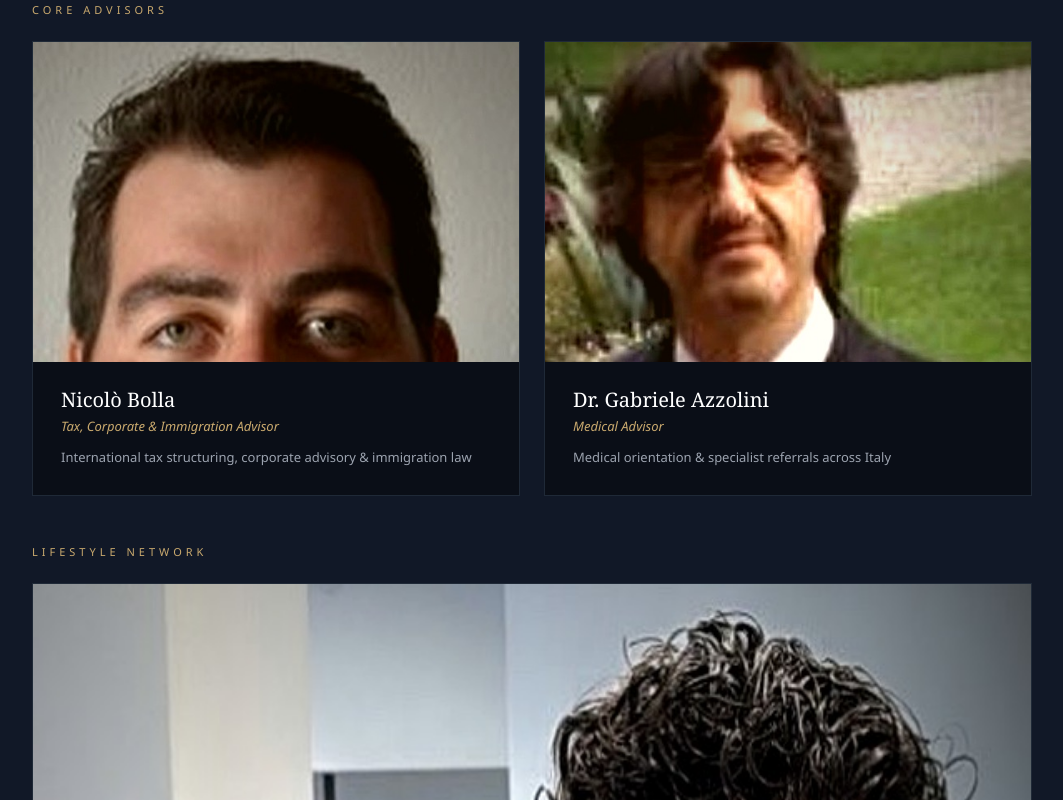
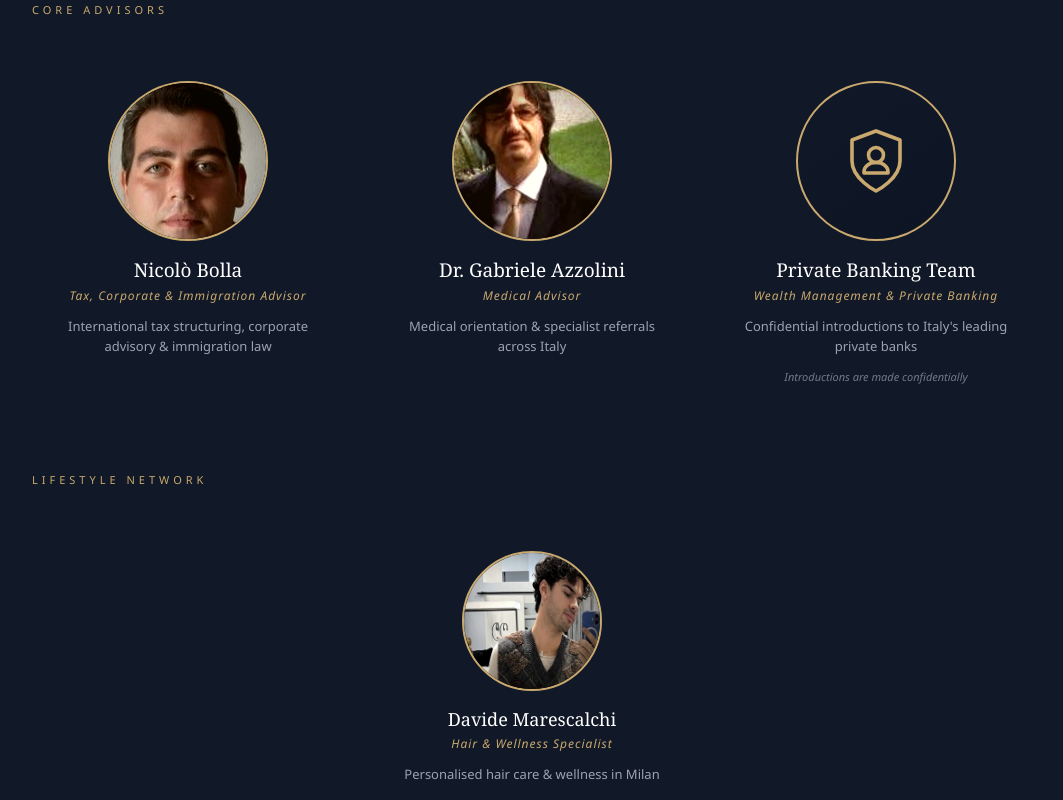
Before and after one commit to lazzolini/theitaliangateway, a React (Vite) app: page / in a window 1280 px wide. Shown: the part 3760-4560 px from the top of the page, without its empty margins (108-1171 px from the left). Built offline with nearby package versions, Linux system fonts and the light colour scheme.

Commit message:
Add files via upload

```diff
--- a/index.html
+++ b/index.html
@@ -3,16 +3,99 @@
   <head>
     <meta charset="UTF-8" />
     <meta name="viewport" content="width=device-width, initial-scale=1.0" />
-    <title>Italy Flat Tax €300K | HNWI Relocation to Milan | The Italian Gateway</title>
+    <title>The Italian Gateway | Italy Flat Tax €300K — HNWI Relocation to Milan</title>
     <meta name="description" content="Italy&#39;s €300,000 flat tax regime for HNWI: relocation advisory from Dubai, London &amp; Geneva to Milan. Private banking, Lake Como real estate, international schools, healthcare. One point of contact." />
     <meta name="robots" content="index, follow" />
     <link rel="canonical" href="https://theitaliangateway.com" />
     <meta property="og:type" content="website" />
     <meta property="og:url" content="https://theitaliangateway.com" />
-    <meta property="og:title" content="The Italian Gateway — Premium Relocation Advisory" />
+    <meta property="og:title" content="The Italian Gateway — Premium Relocation Advisory for HNWI" />
     <meta property="og:description" content="We guide HNWI and families to their ideal life in Italy. Tax, banking, real estate, healthcare, education — one point of contact." />
     <meta property="og:site_name" content="The Italian Gateway" />
     <link rel="icon" type="image/svg+xml" href="/favicon.svg" />
+    <script type="application/ld+json">
+    {
+      "@context": "https://schema.org",
+      "@type": "ProfessionalService",
+      "name": "The Italian Gateway",
+      "url": "https://theitaliangateway.com",
+      "description": "Premium relocation advisory for high-net-worth individuals and families moving to Italy. Tax optimization, private banking, real estate, healthcare, education.",
+      "areaServed": ["Italy", "Milan", "Lake Como", "Tuscany"],
+      "serviceType": ["Relocation Advisory", "Tax Planning", "Private Banking Introduction", "Real Estate", "Healthcare Coordination", "Education Consulting", "Immigration"],
+      "email": "info@theitaliangateway.com",
+      "address": {
+        "@type": "PostalAddress",
+        "addressLocality": "Milan",
+        "addressCountry": "IT"
+      },
+      "sameAs": [
+        "https://www.instagram.com/theitaliangateway",
+        "https://www.linkedin.com/company/theitaliangateway",
+        "https://www.tiktok.com/@theitaliangateway"
+      ]
+    }
+    </script>
+    <script type="application/ld+json">
+    {
+      "@context": "https://schema.org",
+      "@type": "WebSite",
+      "name": "The Italian Gateway",
+      "url": "https://theitaliangateway.com",
+      "potentialAction": {
+        "@type": "SearchAction",
+        "target": "https://theitaliangateway.com/#/guides?q={search_term_string}",
+        "query-input": "required name=search_term_string"
+      }
+    }
+    </script>
+    <script type="application/ld+json">
+    {
+      "@context": "https://schema.org",
+      "@type": "FAQPage",
+      "mainEntity": [
+        {
+          "@type": "Question",
+          "name": "What is Italy's flat tax for HNWI?",
+          "acceptedAnswer": {
+            "@type": "Answer",
+            "text": "Italy offers a flat tax of €300,000 per year on all foreign income for new residents who haven't been Italian tax residents for 9 of the prior 10 years. Family members can be added for €50,000 each. The regime lasts 15 years and includes exemption from inheritance tax on foreign assets."
+          }
+        },
+        {
+          "@type": "Question",
+          "name": "How much does it cost to relocate to Milan as an HNWI?",
+          "acceptedAnswer": {
+            "@type": "Answer",
+            "text": "The flat tax costs €300,000/year. A luxury apartment in Milan's best neighborhoods ranges from €8,000-15,000/sqm to buy or €3,000-8,000/month to rent. International school fees are €15,000-25,000/year. Total first-year setup costs (excluding property purchase) typically range from €50,000-150,000 depending on family size and requirements."
+          }
+        },
+        {
+          "@type": "Question",
+          "name": "Why are millionaires leaving the UK for Italy?",
+          "acceptedAnswer": {
+            "@type": "Answer",
+            "text": "The UK lost 16,500 millionaires in 2025 following the abolition of non-dom status, inheritance tax reforms on offshore trusts, CGT increases, and VAT on private school fees. Italy attracted 3,600 millionaires in 2025, making it the #1 European destination. Italy's flat tax, zero inheritance tax on foreign assets, world-class healthcare (WHO #2), and Milan's lifestyle make it the leading alternative."
+          }
+        },
+        {
+          "@type": "Question",
+          "name": "What is the Impatriati regime for workers moving to Italy?",
+          "acceptedAnswer": {
+            "@type": "Answer",
+            "text": "The Impatriati regime exempts 70% of qualifying employment income from Italian tax for 5 years (extendable to 10). This reduces the effective top tax rate from 43% to approximately 12.9%. It applies to employees and self-employed individuals who transfer their tax residence to Italy and haven't been resident for 2 of the prior 3 years."
+          }
+        },
+        {
+          "@type": "Question",
+          "name": "Is Italy's healthcare really ranked #2 in the world?",
+          "acceptedAnswer": {
+            "@type": "Answer",
+            "text": "Yes. Italy ranks #2 globally in the WHO healthcare rankings, behind only France. The public system (SSN) provides universal coverage, and private healthcare is widely available with English-speaking doctors in major cities. Pediatric care is free for all children under 14 with a dedicated assigned doctor."
+          }
+        }
+      ]
+    }
+    </script>
     <style>
       *, *::before, *::after { margin: 0; padding: 0; box-sizing: border-box; }
       body { background: #0A0E17; -webkit-font-smoothing: antialiased; }
--- a/src/App.jsx
+++ b/src/App.jsx
@@ -32,6 +32,17 @@ const ADVISORS = {
       desc: "A qualified Doctor of Medicine and Surgery (M.D.), Dr. Azzolini connects you with the most qualified specialist for your needs — whether it's a trusted GP, a world-class surgeon, or a paediatric screening. He provides a confidential technical consultation to understand your situation and refers you to the right professional in the right location.",
       short: "Medical orientation & specialist referrals across Italy",
       topics: ["Healthcare"],
+      email: "info@theitaliangateway.com",
+    },
+    {
+      id: "private-banking",
+      name: "Private Banking Team",
+      title: "Wealth Management & Private Banking",
+      photo: null,
+      anonymous: true,
+      desc: "Our private banking introductions are handled with the utmost discretion. We work with senior relationship managers at Italy's leading private banks and international institutions with Italian desks. By the nature of the profession, our banking partners remain confidential — introductions are made personally, matched to your specific profile, asset structure, and requirements.",
+      short: "Confidential introductions to Italy's leading private banks",
+      topics: ["Private Banking"],
       email: "info@theitaliangateway.com",
     },
   ],
@@ -550,16 +561,17 @@ function VerticalPage({ id, setPage }) {
       {relevantAdvisors.length > 0 && <FadeIn delay={300}>
         <div style={{ marginBottom:48 }}>
           <h2 style={{ fontFamily:"Georgia,serif",fontSize:24,color:C.white,fontWeight:400,marginBottom:24,paddingBottom:16,borderBottom:"1px solid "+C.border }}>Your {v.title} team</h2>
-          <div style={{ display:"grid",gridTemplateColumns:"repeat(auto-fit,minmax(280px,1fr))",gap:20 }}>
-            {relevantAdvisors.map(a => <div key={a.id} style={{ background:C.card,border:"1px solid "+C.border,overflow:"hidden" }}>
-              {a.photo && <div style={{ width:"100%",height:220,overflow:"hidden",background:"#0d1423" }}>
-                <img src={a.photo} alt={a.name} style={{ width:"100%",height:"100%",objectFit:"cover",objectPosition:"center 20%",filter:"brightness(0.95)" }}/>
+          <div style={{ display:"grid",gridTemplateColumns:"repeat(auto-fit,minmax(200px,1fr))",gap:24 }}>
+            {relevantAdvisors.map(a => <div key={a.id} style={{ textAlign:"center",padding:"24px 16px" }}>
+              {a.photo ? <div style={{ width:120,height:120,borderRadius:"50%",overflow:"hidden",border:"2px solid "+C.gold,margin:"0 auto 12px",background:"#0d1423" }}>
+                <img src={a.photo} alt={a.name} style={{ width:"100%",height:"100%",objectFit:"cover",objectPosition:"center 20%" }}/>
+              </div> : <div style={{ width:120,height:120,borderRadius:"50%",border:"2px solid "+C.gold,margin:"0 auto 12px",background:"linear-gradient(145deg,#111827,#0d1423)",display:"flex",alignItems:"center",justifyContent:"center" }}>
+                <svg width="54" height="54" viewBox="0 0 24 24" fill="none" stroke="#C9A96E" strokeWidth="1.2" strokeLinecap="round" strokeLinejoin="round"><path d="M12 22s8-4 8-10V5l-8-3-8 3v7c0 6 8 10 8 10z"/><circle cx="12" cy="10" r="2.5"/><path d="M12 12.5c-2.5 0-4 1.5-4 3v.5h8v-.5c0-1.5-1.5-3-4-3z"/></svg>
               </div>}
-              <div style={{ padding:"20px 24px" }}>
-                <h3 style={{ fontFamily:"Georgia,serif",fontSize:18,color:C.white,fontWeight:400,marginBottom:4 }}>{a.name}</h3>
-                <p style={{ color:C.gold,fontSize:12,fontStyle:"italic",marginBottom:8 }}>{a.title}</p>
-                <p style={{ color:C.textDim,fontSize:13,lineHeight:1.5,margin:0 }}>{a.short}</p>
-              </div>
+              <h3 style={{ fontFamily:"Georgia,serif",fontSize:17,color:C.white,fontWeight:400,marginBottom:4 }}>{a.name}</h3>
+              <p style={{ color:C.gold,fontSize:11,fontStyle:"italic",marginBottom:8 }}>{a.title}</p>
+              <p style={{ color:C.textDim,fontSize:12,lineHeight:1.5,margin:0 }}>{a.short}</p>
+              {a.anonymous && <p style={{ color:C.textDim,fontSize:10,marginTop:8,fontStyle:"italic",opacity:0.7 }}>Introductions are made confidentially</p>}
             </div>)}
           </div>
         </div>
@@ -1030,6 +1042,19 @@ function AdvisorsSection() {
   const allCore = ADVISORS.core.filter(a => a.name);
   const allLifestyle = ADVISORS.lifestyle.filter(a => a.name);
   if (allCore.length === 0 && allLifestyle.length === 0) return null;
+
+  const PhotoCircle = ({ src, name, size=160 }) => (
+    <div style={{ width:size,height:size,borderRadius:"50%",overflow:"hidden",border:"2px solid "+C.gold,flexShrink:0,margin:"0 auto 16px",background:"#0d1423" }}>
+      <img src={src} alt={name} loading="lazy" style={{ width:"100%",height:"100%",objectFit:"cover",objectPosition:"center 20%" }}/>
+    </div>
+  );
+
+  const AnonIcon = ({ size=160 }) => (
+    <div style={{ width:size,height:size,borderRadius:"50%",overflow:"hidden",border:"2px solid "+C.gold,flexShrink:0,margin:"0 auto 16px",background:"linear-gradient(145deg,#111827,#0d1423)",display:"flex",alignItems:"center",justifyContent:"center" }}>
+      <svg width={size*0.45} height={size*0.45} viewBox="0 0 24 24" fill="none" stroke="#C9A96E" strokeWidth="1.2" strokeLinecap="round" strokeLinejoin="round"><path d="M12 22s8-4 8-10V5l-8-3-8 3v7c0 6 8 10 8 10z"/><circle cx="12" cy="10" r="2.5"/><path d="M12 12.5c-2.5 0-4 1.5-4 3v.5h8v-.5c0-1.5-1.5-3-4-3z"/></svg>
+    </div>
+  );
+
   return (
     <section style={{ padding:"100px 24px",background:C.card }}>
       <div style={{ maxWidth:1000,margin:"0 auto" }}>
@@ -1040,36 +1065,29 @@ function AdvisorsSection() {
         </div></FadeIn>
 
         {allCore.length > 0 && <>
-          <div style={{ color:C.gold,fontSize:11,letterSpacing:4,textTransform:"uppercase",marginBottom:24 }}>Core Advisors</div>
-          <div style={{ display:"grid",gridTemplateColumns:"repeat(auto-fit,minmax(300px,1fr))",gap:24,marginBottom:48 }}>
+          <div style={{ color:C.gold,fontSize:11,letterSpacing:4,textTransform:"uppercase",marginBottom:32 }}>Core Advisors</div>
+          <div style={{ display:"grid",gridTemplateColumns:"repeat(auto-fit,minmax(220px,1fr))",gap:32,marginBottom:56 }}>
             {allCore.map((a,i) => <FadeIn key={a.id} delay={i*100}>
-              <div style={{ background:C.bg,border:"1px solid "+C.border,overflow:"hidden",transition:"border-color 0.3s" }} onMouseEnter={e=>e.currentTarget.style.borderColor=C.goldDim} onMouseLeave={e=>e.currentTarget.style.borderColor=C.border}>
-                {a.photo && <div style={{ width:"100%",height:320,overflow:"hidden",background:"#0d1423" }}>
-                  <img src={a.photo} alt={a.name} style={{ width:"100%",height:"100%",objectFit:"cover",objectPosition:"center top",display:"block" }} />
-                </div>}
-                <div style={{ padding:"24px 28px 28px" }}>
-                  <h3 style={{ fontFamily:"Georgia,serif",fontSize:20,color:C.white,fontWeight:400,marginBottom:4 }}>{a.name}</h3>
-                  <p style={{ color:C.gold,fontSize:13,fontStyle:"italic",marginBottom:12 }}>{a.title}</p>
-                  <p style={{ color:C.textDim,fontSize:13,lineHeight:1.6,margin:0 }}>{a.short}</p>
-                </div>
+              <div style={{ textAlign:"center",padding:"32px 16px" }}>
+                {a.photo ? <PhotoCircle src={a.photo} name={a.name}/> : <AnonIcon/>}
+                <h3 style={{ fontFamily:"Georgia,serif",fontSize:19,color:C.white,fontWeight:400,marginBottom:4 }}>{a.name}</h3>
+                <p style={{ color:C.gold,fontSize:12,fontStyle:"italic",marginBottom:12,letterSpacing:1 }}>{a.title}</p>
+                <p style={{ color:C.textDim,fontSize:13,lineHeight:1.6,margin:0 }}>{a.short}</p>
+                {a.anonymous && <p style={{ color:C.textDim,fontSize:11,marginTop:12,fontStyle:"italic",opacity:0.7 }}>Introductions are made confidentially</p>}
               </div>
             </FadeIn>)}
           </div>
         </>}
 
         {allLifestyle.length > 0 && <>
-          <div style={{ color:C.gold,fontSize:11,letterSpacing:4,textTransform:"uppercase",marginBottom:24 }}>Lifestyle Network</div>
-          <div style={{ display:"grid",gridTemplateColumns:"repeat(auto-fit,minmax(280px,1fr))",gap:24 }}>
+          <div style={{ color:C.gold,fontSize:11,letterSpacing:4,textTransform:"uppercase",marginBottom:32 }}>Lifestyle Network</div>
+          <div style={{ display:"grid",gridTemplateColumns:"repeat(auto-fit,minmax(220px,1fr))",gap:32 }}>
             {allLifestyle.map((a,i) => <FadeIn key={a.id} delay={i*100}>
-              <div style={{ background:C.bg,border:"1px solid "+C.border,overflow:"hidden",transition:"border-color 0.3s" }} onMouseEnter={e=>e.currentTarget.style.borderColor=C.goldDim} onMouseLeave={e=>e.currentTarget.style.borderColor=C.border}>
-                {a.photo && <div style={{ width:"100%",height:300,overflow:"hidden",background:"#0d1423" }}>
-                  <img src={a.photo} alt={a.name} style={{ width:"100%",height:"100%",objectFit:"cover",objectPosition:"center top",display:"block" }} />
-                </div>}
-                <div style={{ padding:"24px 28px 28px" }}>
-                  <h3 style={{ fontFamily:"Georgia,serif",fontSize:18,color:C.white,fontWeight:400,marginBottom:4 }}>{a.name}</h3>
-                  <p style={{ color:C.gold,fontSize:13,fontStyle:"italic",marginBottom:12 }}>{a.title}</p>
-                  <p style={{ color:C.textDim,fontSize:13,lineHeight:1.6,margin:0 }}>{a.short}</p>
-                </div>
+              <div style={{ textAlign:"center",padding:"32px 16px" }}>
+                {a.photo ? <PhotoCircle src={a.photo} name={a.name} size={140}/> : <AnonIcon size={140}/>}
+                <h3 style={{ fontFamily:"Georgia,serif",fontSize:18,color:C.white,fontWeight:400,marginBottom:4 }}>{a.name}</h3>
+                <p style={{ color:C.gold,fontSize:12,fontStyle:"italic",marginBottom:12,letterSpacing:1 }}>{a.title}</p>
+                <p style={{ color:C.textDim,fontSize:13,lineHeight:1.6,margin:0 }}>{a.short}</p>
               </div>
             </FadeIn>)}
           </div>
@@ -1084,17 +1102,19 @@ function ArticleAdvisor({ articleCat }) {
   if (relevant.length === 0) return null;
   const a = relevant[0];
   return (
-    <div style={{ background:C.card,border:"1px solid "+C.border,marginTop:48,padding:0,overflow:"hidden" }}>
-      <div style={{ display:"flex",flexWrap:"wrap" }}>
-        {a.photo && <div style={{ width:220,minHeight:260,flexShrink:0,overflow:"hidden",background:"#0d1423" }}>
-          <img src={a.photo} alt={a.name} style={{ width:"100%",height:"100%",objectFit:"cover",objectPosition:"center top",display:"block" }} />
+    <div style={{ background:C.card,border:"1px solid "+C.border,marginTop:48,padding:"36px 40px",overflow:"hidden" }}>
+      <div style={{ display:"flex",alignItems:"center",gap:28,flexWrap:"wrap" }}>
+        {a.photo ? <div style={{ width:100,height:100,borderRadius:"50%",overflow:"hidden",border:"2px solid "+C.gold,flexShrink:0,background:"#0d1423" }}>
+          <img src={a.photo} alt={a.name} style={{ width:"100%",height:"100%",objectFit:"cover",objectPosition:"center 20%" }}/>
+        </div> : <div style={{ width:100,height:100,borderRadius:"50%",border:"2px solid "+C.gold,flexShrink:0,background:"linear-gradient(145deg,#111827,#0d1423)",display:"flex",alignItems:"center",justifyContent:"center" }}>
+          <svg width="45" height="45" viewBox="0 0 24 24" fill="none" stroke="#C9A96E" strokeWidth="1.2" strokeLinecap="round" strokeLinejoin="round"><path d="M12 22s8-4 8-10V5l-8-3-8 3v7c0 6 8 10 8 10z"/><circle cx="12" cy="10" r="2.5"/><path d="M12 12.5c-2.5 0-4 1.5-4 3v.5h8v-.5c0-1.5-1.5-3-4-3z"/></svg>
         </div>}
-        <div style={{ flex:1,padding:"32px 36px",minWidth:280 }}>
-          <div style={{ color:C.gold,fontSize:11,letterSpacing:3,textTransform:"uppercase",marginBottom:12 }}>Your Expert for This Topic</div>
-          <h3 style={{ fontFamily:"Georgia,serif",fontSize:22,color:C.white,fontWeight:400,marginBottom:4 }}>{a.name}</h3>
-          <p style={{ color:C.gold,fontSize:14,fontStyle:"italic",marginBottom:16 }}>{a.title}</p>
-          <p style={{ color:C.textDim,fontSize:14,lineHeight:1.7,marginBottom:20 }}>{a.desc}</p>
-          <a href={"mailto:"+a.email+"?subject=Inquiry — "+a.title} style={{ background:C.gold,color:C.bg,padding:"12px 28px",fontSize:13,fontWeight:600,letterSpacing:2,textDecoration:"none",display:"inline-block" }}>GET IN TOUCH</a>
+        <div style={{ flex:1,minWidth:220 }}>
+          <div style={{ color:C.gold,fontSize:10,letterSpacing:3,textTransform:"uppercase",marginBottom:6 }}>Your Expert for This Topic</div>
+          <h3 style={{ fontFamily:"Georgia,serif",fontSize:20,color:C.white,fontWeight:400,marginBottom:2 }}>{a.name}</h3>
+          <p style={{ color:C.gold,fontSize:13,fontStyle:"italic",marginBottom:12 }}>{a.title}</p>
+          <p style={{ color:C.textDim,fontSize:13,lineHeight:1.6,marginBottom:16 }}>{a.desc}</p>
+          {a.anonymous ? <p style={{ color:C.textDim,fontSize:12,fontStyle:"italic" }}>Introductions are made confidentially and matched to your profile</p> : <a href={"mailto:"+a.email+"?subject=Inquiry — "+a.title} style={{ background:C.gold,color:C.bg,padding:"10px 24px",fontSize:12,fontWeight:600,letterSpacing:2,textDecoration:"none",display:"inline-block" }}>GET IN TOUCH</a>}
         </div>
       </div>
     </div>
```
Also changed, not shown: seo.js (+51 -2 lines).
